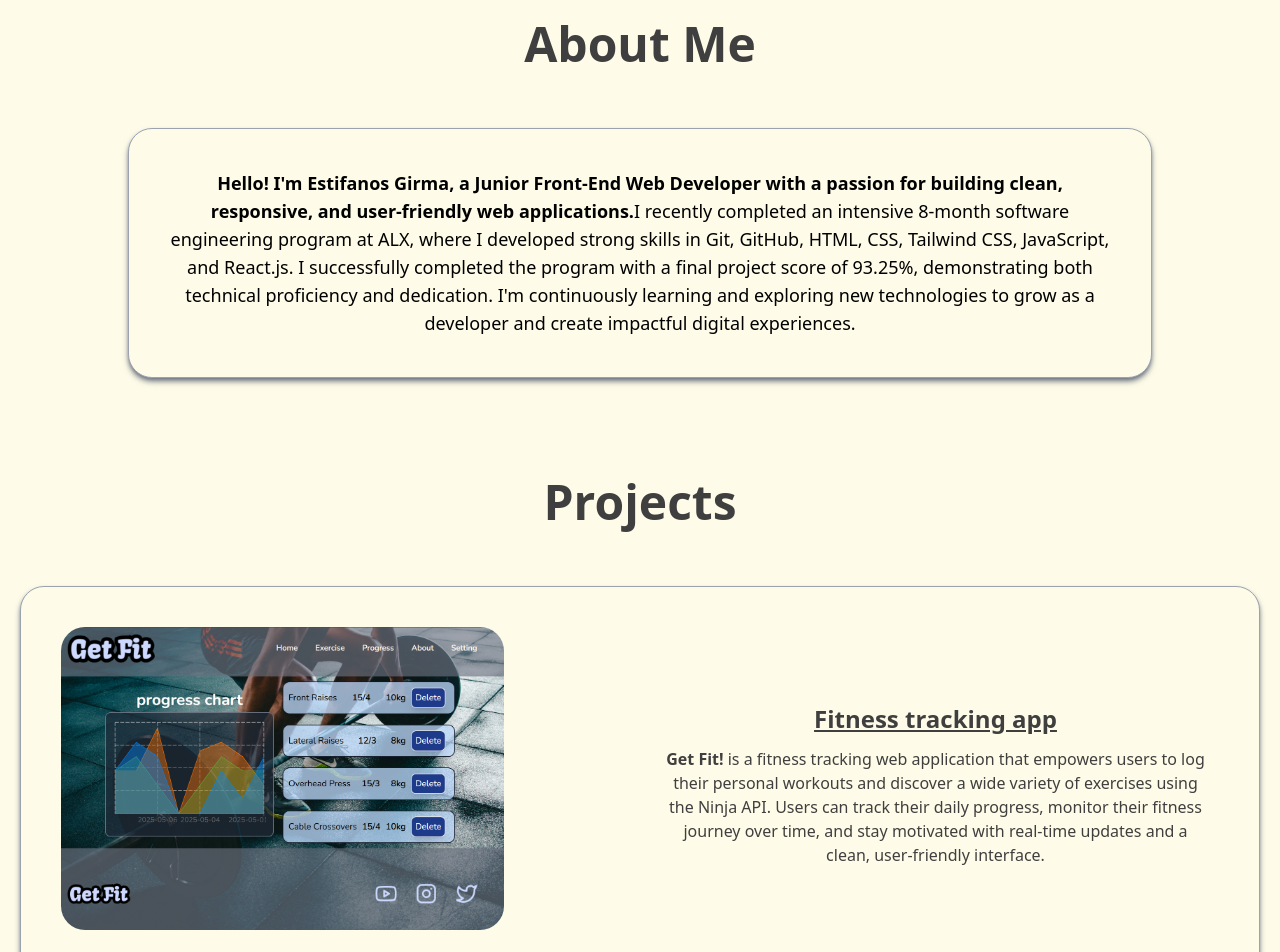
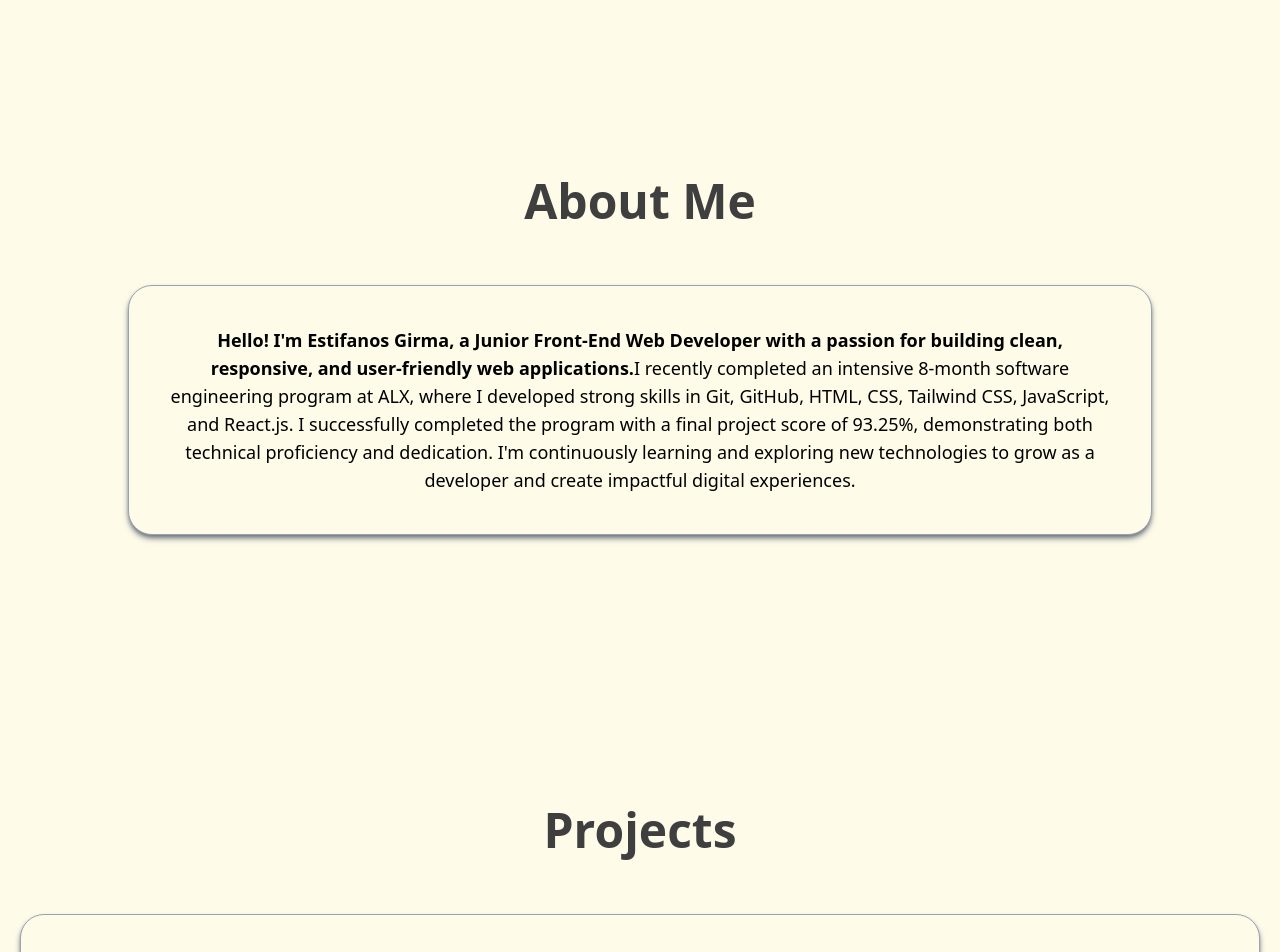
Before and after one commit to Estif-Gi/my-second-portfolio, a React (Vite) app: page / in a window 1280 px wide. Shown: the part 960-1912 px from the top of the page. Built offline with nearby package versions, Linux system fonts and the light colour scheme; what tailwindcss-motion would draw is missing.

Commit message:
added some animations

```diff
--- a/src/App.jsx
+++ b/src/App.jsx
@@ -3,7 +3,7 @@ import Exp from './components/ThemeToggle'
 import './App.css'
 import Navbar from './components/Navbar'
 import Home from './page/Home'
-import Deployed from './components/Deployed 1'
+import Deployed from './components/Deployed'
 import Contact from './page/Contact'
 import AboutMe from './page/AboutMe'
 import { BrowserRouter as Router, Routes, Route } from "react-router-dom";
--- a/src/components/Deployed 1.jsx
+++ b/src/components/Deployed.jsx
@@ -19,9 +19,9 @@ const Deployed = () => {
                 <div className="flex p-5 pl-0 w-72 md:w-[80%] justify-center ">
                     <a href="https://fe-capstone-project-fitness-tracker-w2v9.vercel.app/"
                         target="_brake"
-                    >
+                    ><p className="hidden">hover:scale-95 ease-in-out transition duration-200 rounded-3xl min-w-72</p>
                             <img
-                            className=" hover:scale-95 ease-in-out transition duration-200 rounded-3xl min-w-72"
+                            className="rounded-xl hover:rotate-2 hover:-translate-y-3 hover:scale-105 shadow-black/40 dark:shadow-white/40 hover:shadow-2xl hover:shadow-black/60 transition-all duration-2000 ease-out min-w-72 "
                             src="..\..\images\deployed 1.png" alt="" />
                     </a>
                 </div>
@@ -45,7 +45,7 @@ const Deployed = () => {
                         target="_brake"
                         >
                             <img
-                            className=" hover:scale-95 transition duration-200 rounded-3xl min-w-72"
+                            className=" rounded-xl hover:rotate-2 hover:-translate-y-3 hover:scale-105 shadow-black/40 hover:shadow-2xl hover:shadow-black/60 transition-all duration-2000 ease-out min-w-72 dark:shadow-white/40"
                             src="\images\deployed 2.png" alt="" />
                     </a>
                 </div>
@@ -69,6 +69,7 @@ const Deployed = () => {
                         src="/images/weather 2.png"
                         className=" object-cover w-[450px]  rounded-xl snap-start shrink-0 hover:opacity-85 transition duration-200 ease-in-out"
                         alt=""
+                        loading="lazy"
                         />
                         <img
                         src="/images/form handling.png"
--- a/src/components/ThemeToggle.jsx
+++ b/src/components/ThemeToggle.jsx
@@ -1,5 +1,4 @@
-import { useEffect, useMemo, useState } from "react";
-
+import {useMemo, useState } from "react";
 const Theme = () => {
   const [isDark, setIsDark] = useState(() => {
     const theme = localStorage.getItem("theme");
@@ -31,7 +30,7 @@ const Theme = () => {
         <div className="hidden  md:flex justify-center">
 
         <img src="../../images/down icon.png"
-              className="w-28 -translate-y-12 motion-preset-oscillate motion-duration-1500"
+              className="w-24 -translate-y-12 motion-preset-oscillate motion-duration-1500"
               alt="down" />
         </div>
         <img
--- a/src/page/AboutMe.jsx
+++ b/src/page/AboutMe.jsx
@@ -1,16 +1,34 @@
 const AboutMe = () => {
   return (
     <>
-            <h1 id="About me" className="text-center  md:p-20 md:pb-10 pt-28 text-3xl sm:text-5xl font-bold text-allbg dark:text-logobg">About Me</h1>
-            <div className="border-gray-400 dark:border-gray-200 border rounded-3xl m-5 shadow-gray-500 shadow-md p-10 flex self-center justify-self-center lg:w-[80%]">
-                <p className="dark:text-logobg text-center lg:text-lg"><span className="font-semibold ">Hello! I'm Estifanos Girma, a Junior Front-End Web Developer with a passion for building clean, responsive, and user-friendly web applications.</span>
-                I recently completed an intensive 8-month software engineering program at ALX, where I developed strong skills in Git, GitHub, HTML, CSS, Tailwind CSS, JavaScript, and React.js.
-                I successfully completed the program with a final project score of 93.25%, demonstrating both technical proficiency and dedication.
-                I'm continuously learning and exploring new technologies to grow as a developer and create impactful digital experiences.
+      <div className="h-[100vh] flex flex-col justify-center"
+       id="About me"
+      >
+        <h1
+
+          className="text-center  md:p-20 md:pb-10 pt-28 text-3xl sm:text-5xl font-bold text-allbg dark:text-logobg"
+        >
+          About Me
+        </h1>
+        <div className="hover:-translate-y-2 border-gray-400 dark:border-gray-200 border rounded-3xl m-5 shadow-gray-500 shadow-md p-10 flex self-center justify-self-center lg:w-[80%]">
+          <p className="dark:text-logobg text-center lg:text-lg">
+            <span className="font-semibold ">
+              Hello! I'm Estifanos Girma, a Junior Front-End Web Developer with
+              a passion for building clean, responsive, and user-friendly web
+              applications.
+            </span>
+            I recently completed an intensive 8-month software engineering
+            program at ALX, where I developed strong skills in Git, GitHub,
+            HTML, CSS, Tailwind CSS, JavaScript, and React.js. I successfully
+            completed the program with a final project score of 93.25%,
+            demonstrating both technical proficiency and dedication. I'm
+            continuously learning and exploring new technologies to grow as a
+            developer and create impactful digital experiences.
           </p>
+        </div>
       </div>
     </>
   );
-}
+};
 
 export default AboutMe;
--- a/src/page/Home.jsx
+++ b/src/page/Home.jsx
@@ -6,7 +6,7 @@ const Home = () => {
     return (
         <>
         <div className="sm:flex justify-self-center md:gap-24 lg:gap-72 p-4">
-            <img className="motion-preset-slide-right motion-duration-2000 w-52 rounded-full sm:w-96 ml-4 flex justify-self-center" src="\images\profile-2.jpg" alt="profile"/>
+            <img className=" motion-preset-slide-right motion-duration-2000 w-52 rounded-full sm:w-96 ml-4 flex justify-self-center" src="\images\profile-2.jpg" alt="profile"/>
             <p className="pb-5 motion-preset-slide-left motion-duration-2000 text-lime-400  dark:text-tx text-3xl mt-4 sm:text-5xl font-bold text-center flex self-end flex-col ">
                 Hi i’m <br/>
                 <span className=" text-gray-500 dark:text-white p-2">ESTIFANOS GIRMA</span>
--- a/tailwind.config.js
+++ b/tailwind.config.js
@@ -9,7 +9,8 @@ export default {
         "logobg" : "#D9D9D9",
         "navbg" :"#5F5D5D",
         "allbg" :"#403F3F",
-        "tx" : "#BBB6B6"
+        "tx" : "#BBB6B6",
+        "new": "#fc350b"
       },
 
 
```
Lines whose indentation alone changed are shown as unchanged.
